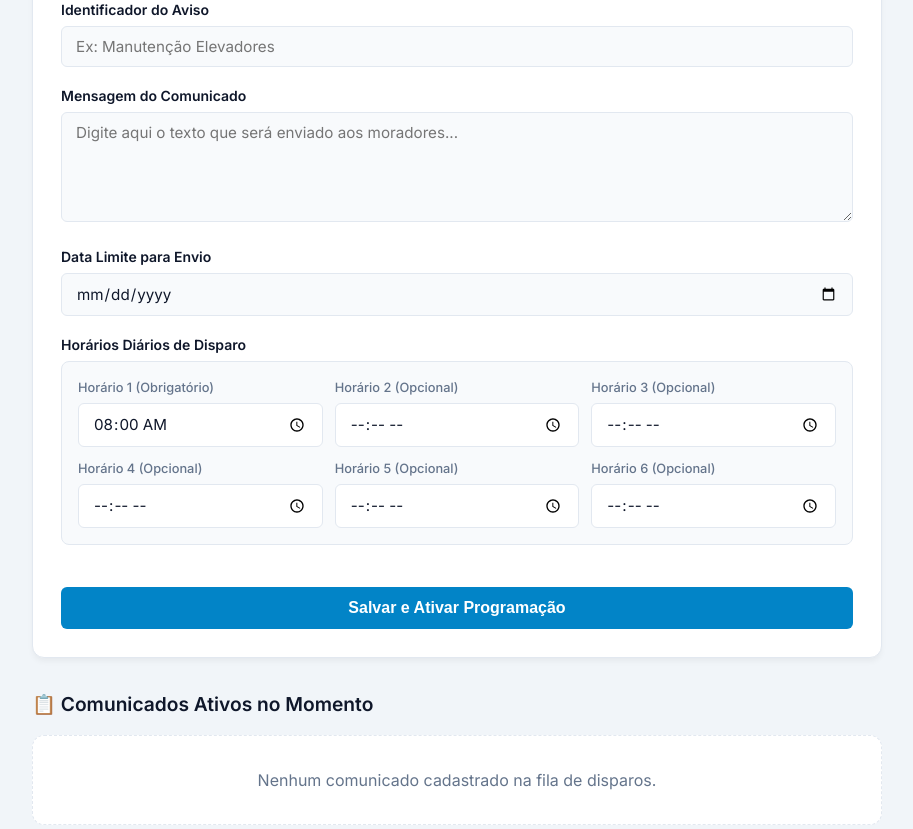
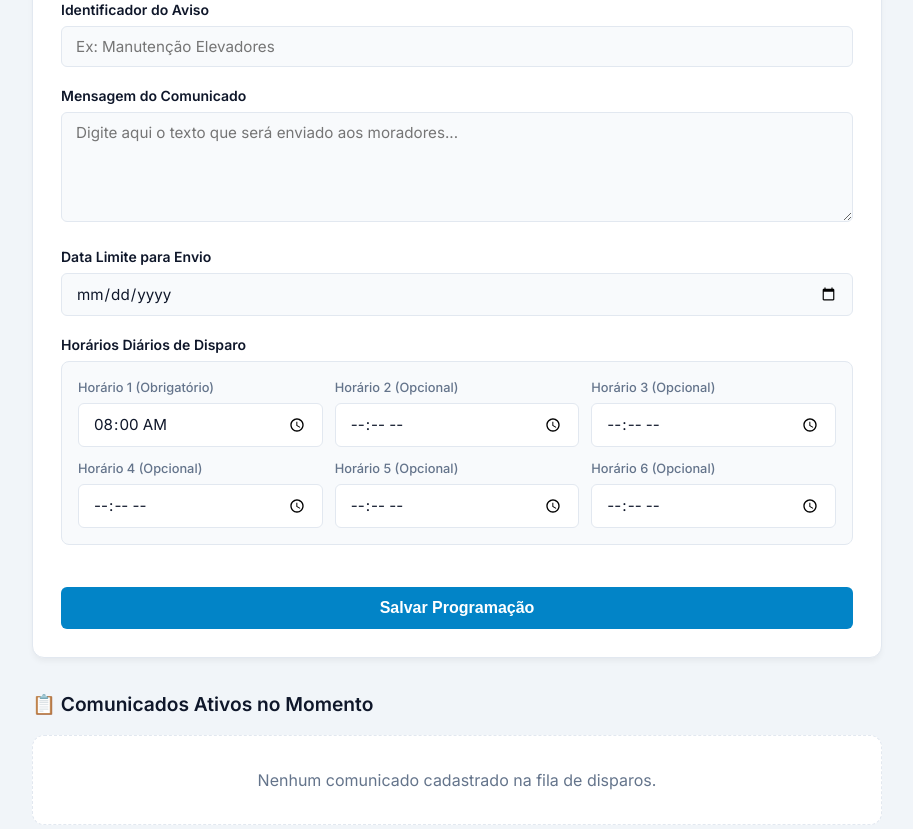
Before and after one commit to victorhadn/condominio_bot_jardins, a Flask app: page / in a window 1280 px wide. Shown: the part 475-1304 px from the top of the page, without its empty margins (183-1096 px from the left). Run offline with Flask 3, Linux system fonts and the light colour scheme.

Commit message:
Update index.html

```diff
--- a/templates/index.html
+++ b/templates/index.html
@@ -326,7 +326,7 @@
                     </div>
                 </div>
 
-                <button type="submit" class="btn-submit">Salvar e Ativar Programação</button>
+                <button type="submit" class="btn-submit">Salvar Programação</button>
             </form>
         </section>
 
```
